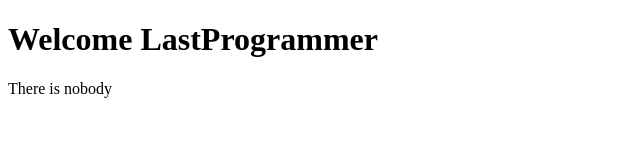
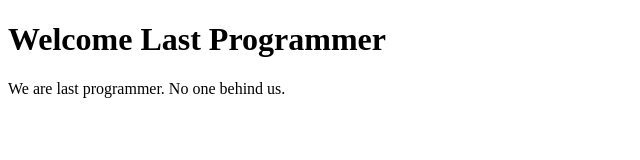
Before and after one commit to lastprogrammers/lastprogrammers.github.io, a plain HTML site: page index.html in a window 1280 px wide. Shown: the whole page, without its empty margins (0-640 px from the left). Drawn offline with Linux system fonts and the light colour scheme.

Commit message:
Update index.html

```diff
--- a/index.html
+++ b/index.html
@@ -1,7 +1,7 @@
 <!DOCTYPE html>
 <html>
 <body>
-<h1>Welcome LastProgrammer</h1>
-<p>There is nobody </p>
+<h1>Welcome Last Programmer</h1>
+<p>We are last programmer. No one behind us.</p>
 </body>
 </html>
```
